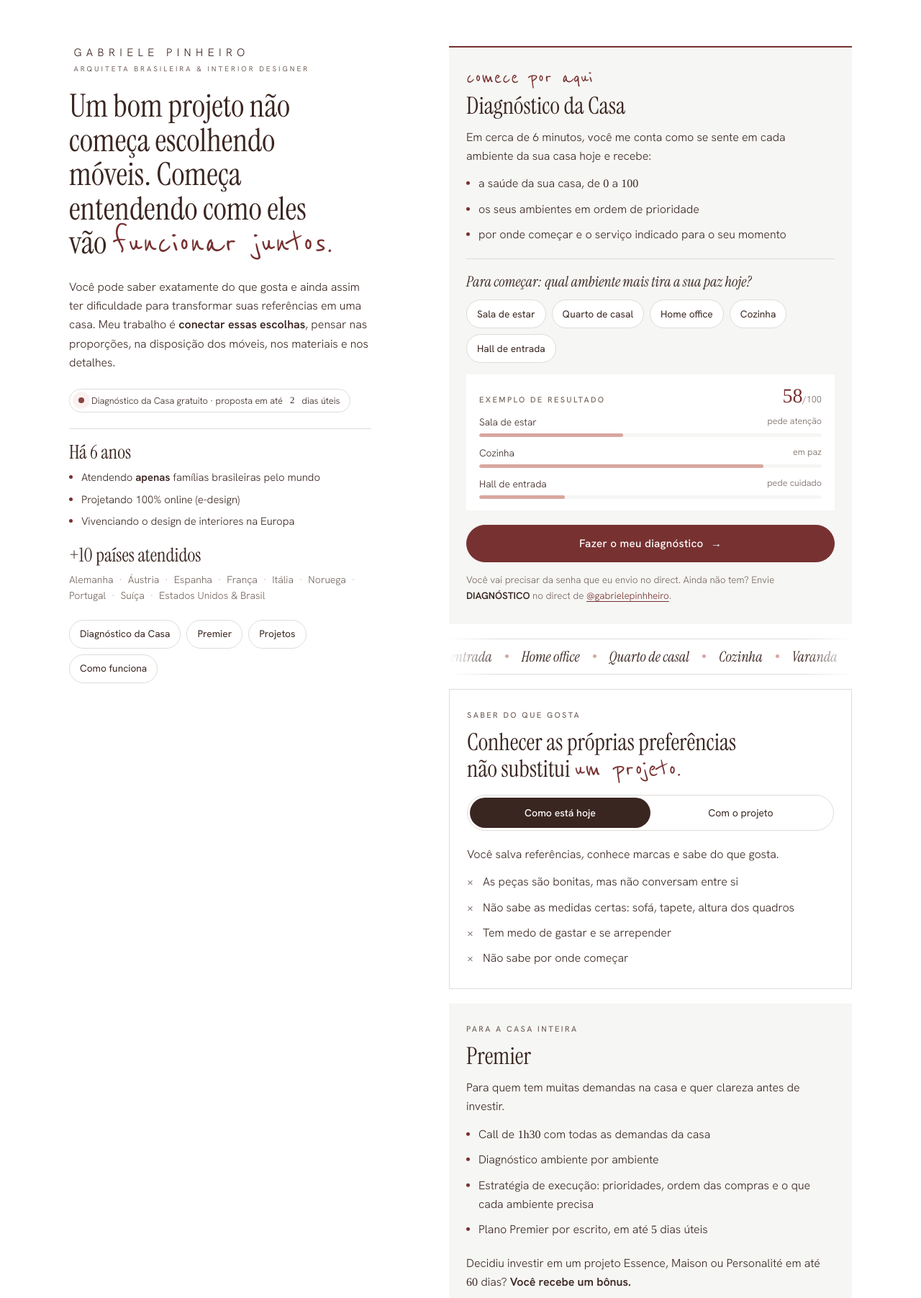
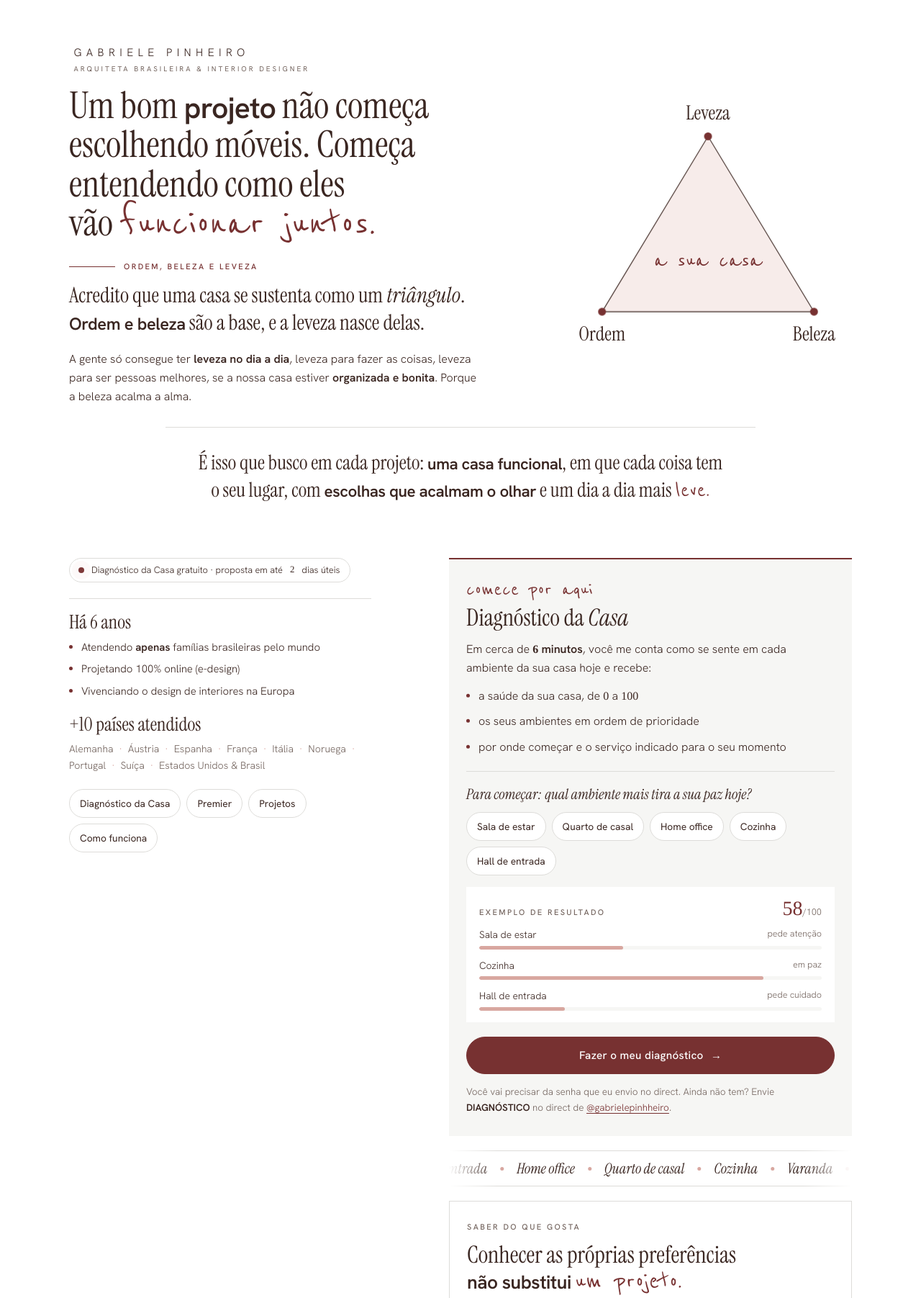
Before and after one commit to Gabrielepinheiro/Deutsch, a plain HTML site: page links/index.html in a window 1280 px wide. Shown: the top 1803 px of the page at 72% size. Drawn offline with Linux system fonts and the light colour scheme.

Commit message:
Site: abertura com o triângulo Ordem, beleza e leveza e títulos com negrito e letra à mão
Co-Authored-By: Claude Opus 5.5 <noreply@anthropic.com>
Claude-Session: https://claude.ai/code/session_01Npdet1GNfoboVSCR7t893r

```diff
--- a/links/index.html
+++ b/links/index.html
@@ -51,7 +51,41 @@ h1, h2, h3 { font-family: var(--display); font-weight: 400; margin: 0; text-wrap
 .id-topo { display: flex; align-items: center; gap: 18px; }
 .retrato { width: 76px; height: 76px; border-radius: 50%; overflow: hidden; flex: none; background: var(--nevoa); }
 .retrato img { width: 100%; height: 100%; object-fit: cover; display: block; }
-.titulo { font-size: clamp(2rem, 7.6vw, 2.75rem); line-height: 1.08; }
+.titulo { font-size: clamp(2.1rem, 8vw, 3.2rem); line-height: 1.06; margin: 0; }
+/* Títulos com ritmo: serifa, itálico, negrito em Hanken e uma expressão à mão */
+.titulo b, .bloco h2 b, .manifesto b, .busco b { font-family: var(--texto); font-weight: 600; font-size: .8em; letter-spacing: -.02em; }
+.bloco h2 em, .manifesto em, .titulo em { font-style: italic; }
+
+/* Abertura: a filosofia e o triângulo, lidos como um só pensamento */
+.abertura {
+  max-width: 1120px; margin: 0 auto;
+  padding: 28px max(16px, env(safe-area-inset-right, 0px)) 8px max(16px, env(safe-area-inset-left, 0px));
+  display: grid; gap: 22px;
+}
+.abertura-texto { display: grid; gap: 18px; min-width: 0; max-width: 620px; }
+.ponte { display: flex; align-items: center; gap: 12px; margin: 4px 0 -4px; }
+.ponte > span:first-child { height: 1px; width: 64px; background: var(--bordo); flex: none; }
+.ponte .rot { color: var(--bordo); }
+.manifesto { font: 400 clamp(1.45rem, 5.4vw, 1.85rem)/1.28 var(--display); margin: 0; text-wrap: balance; }
+.abertura-texto > p:not(.manifesto):not(.ponte) { margin: 0; max-width: 36em; }
+.triangulo { margin: 0; justify-self: center; width: 100%; max-width: 380px; }
+.triangulo svg { display: block; width: 100%; height: auto; overflow: visible; }
+.triangulo .tl { font-family: var(--display); font-size: 30px; fill: var(--cacau); }
+.triangulo .tm { font-family: var(--mao); font-size: 40px; fill: var(--bordo); }
+.triangulo .v { fill: var(--bordo); }
+.triangulo .tri-fundo { fill: var(--anturio); fill-opacity: .22; }
+.triangulo .tri-linha { fill: none; stroke: var(--cacau); stroke-width: 1.2; }
+.busco { font: 400 clamp(1.35rem, 5vw, 1.75rem)/1.35 var(--display); margin: 6px 0 0; padding: 22px 0 4px; border-top: 1px solid var(--linha); text-wrap: balance; }
+/* animação do triângulo: a base primeiro, depois a leveza */
+.triangulo.anima .tri-linha { stroke-dasharray: 1; stroke-dashoffset: 1; animation: tracar 2s cubic-bezier(.45,.05,.3,1) .3s forwards; }
+.triangulo.anima .tri-fundo, .triangulo.anima .tm { opacity: 0; animation: aparecer .9s ease 2.3s forwards; }
+.triangulo.anima .v, .triangulo.anima .tl { opacity: 0; transform-box: fill-box; transform-origin: center; animation: brotar .6s cubic-bezier(.2,.7,.2,1) forwards; }
+.triangulo.anima .o { animation-delay: .3s; }
+.triangulo.anima .b { animation-delay: 1s; }
+.triangulo.anima .l { animation-delay: 1.8s; }
+@keyframes tracar { to { stroke-dashoffset: 0; } }
+@keyframes aparecer { to { opacity: 1; } }
+@keyframes brotar { from { opacity: 0; transform: translateY(8px) scale(.9); } to { opacity: 1; transform: none; } }
 .bio { margin: 0; max-width: 34em; }
 .vivo { display: inline-flex; align-items: center; gap: 10px; width: fit-content; max-width: 100%; margin: 0; padding: 7px 14px 7px 12px; border: 1px solid var(--linha); border-radius: 999px; font-size: .8rem; line-height: 1.35; }
 .pulso { position: relative; flex: none; width: 8px; height: 8px; border-radius: 50%; background: var(--bordo); }
@@ -175,6 +209,7 @@ h1, h2, h3 { font-family: var(--display); font-weight: 400; margin: 0; text-wrap
 .mais { margin-top: 10px; font: 500 .9rem var(--texto); color: var(--bordo); background: none; border: 0; padding: 10px 0; cursor: pointer; text-decoration: underline; text-underline-offset: 4px; }
 
 /* No que eu acredito */
+.citacao b { font-family: var(--texto); font-style: normal; font-weight: 600; font-size: .8em; }
 .citacao { font: italic 400 clamp(1.45rem, 5.4vw, 1.8rem)/1.3 var(--display); margin: 10px 0 20px; padding-left: 18px; border-left: 2px solid var(--bordo); text-wrap: balance; }
 .principios { list-style: none; margin: 0 0 20px; padding: 0; display: grid; gap: 14px; }
 .principios li { display: grid; grid-template-columns: 2rem minmax(0, 1fr); gap: 2px 8px; }
@@ -201,6 +236,10 @@ h1, h2, h3 { font-family: var(--display); font-weight: 400; margin: 0; text-wrap
 .legal a { text-underline-offset: 3px; }
 
 @media (min-width: 960px) {
+  .abertura { grid-template-columns: minmax(0, 1fr) minmax(0, 400px); column-gap: 64px; align-items: center; padding-top: 64px; }
+  .abertura-texto { grid-column: 1; }
+  .triangulo { grid-column: 2; grid-row: 1; max-width: 400px; }
+  .busco { grid-column: 1 / -1; text-align: center; max-width: 820px; justify-self: center; padding-top: 30px; }
   .pagina { grid-template-columns: minmax(0, 420px) minmax(0, 560px); justify-content: space-between; gap: 64px; padding-top: 64px; }
   .id { position: sticky; top: 40px; margin: 0; }
   .blocos { margin: 0; }
@@ -214,7 +253,7 @@ h1, h2, h3 { font-family: var(--display); font-weight: 400; margin: 0; text-wrap
 .revelar.visivel { opacity: 1; transform: none; }
 @media (prefers-reduced-motion: reduce) {
   html { scroll-behavior: auto; }
-  .entra, .pulso::after, .faixa-trilho, .btn.chama, .am-barra span { animation: none !important; }
+  .entra, .pulso::after, .faixa-trilho, .btn.chama, .am-barra span, .triangulo * { animation: none !important; }
   .revelar { opacity: 1; transform: none; transition: none; }
   .btn .seta, .linhas summary::after, .troca-fundo, .painel { transition: none; }
 }
@@ -222,14 +261,33 @@ h1, h2, h3 { font-family: var(--display); font-weight: 400; margin: 0; text-wrap
 </head>
 <body>
 
-<main class="pagina">
-  <header class="id">
+<header class="abertura">
+  <div class="abertura-texto">
     <div class="id-topo entra" style="--i:0">
       <div class="retrato" id="retrato" hidden></div>
       <p class="assinatura">Gabriele Pinheiro<small>Arquiteta brasileira &amp; Interior designer</small></p>
     </div>
-    <h1 class="titulo entra" style="--i:1">Um bom projeto não começa escolhendo móveis. Começa entendendo como eles vão <span class="mao">funcionar juntos.</span></h1>
-    <p class="bio entra" style="--i:2">Você pode saber exatamente do que gosta e ainda assim ter dificuldade para transformar suas referências em uma casa. Meu trabalho é <b>conectar essas escolhas</b>, pensar nas proporções, na disposição dos móveis, nos materiais e nos detalhes.</p>
+    <h1 class="titulo entra" style="--i:1">Um bom <b>projeto</b> não começa escolhendo móveis. Começa entendendo como eles vão <span class="mao">funcionar juntos.</span></h1>
+    <p class="ponte entra" style="--i:2"><span aria-hidden="true"></span><span class="rot">Ordem, beleza e leveza</span></p>
+    <p class="manifesto entra" style="--i:3">Acredito que uma casa se sustenta como um <em>triângulo</em>. <b>Ordem e beleza</b> são a base, e a leveza nasce delas.</p>
+    <p class="entra" style="--i:4">A gente só consegue ter <b>leveza no dia a dia</b>, leveza para fazer as coisas, leveza para ser pessoas melhores, se a nossa casa estiver <b>organizada e bonita</b>. Porque a beleza acalma a alma.</p>
+  </div>
+  <figure class="triangulo" id="triangulo">
+    <svg viewBox="0 0 440 400" role="img" aria-label="Triângulo com Ordem e Beleza na base, Leveza no topo e a sua casa no centro">
+      <polygon class="tri-fundo" points="220,62 58,330 382,330"/>
+      <path class="tri-linha" d="M58 330 L382 330 L220 62 Z" pathLength="1"/>
+      <circle class="v o" cx="58" cy="330" r="6"/><circle class="v b" cx="382" cy="330" r="6"/><circle class="v l" cx="220" cy="62" r="6"/>
+      <text class="tl o" x="58" y="374" text-anchor="middle">Ordem</text>
+      <text class="tl b" x="382" y="374" text-anchor="middle">Beleza</text>
+      <text class="tl l" x="220" y="36" text-anchor="middle">Leveza</text>
+      <text class="tm" x="220" y="262" text-anchor="middle">a sua casa</text>
+    </svg>
+  </figure>
+  <p class="busco entra" style="--i:5">É isso que busco em cada projeto: <b>uma casa funcional</b>, em que cada coisa tem o seu lugar, com <b>escolhas que acalmam o olhar</b> e um dia a dia mais <span class="mao">leve.</span></p>
+</header>
+
+<main class="pagina">
+  <aside class="id" aria-label="Sobre o escritório">
     <p class="vivo entra" style="--i:3"><span class="pulso" aria-hidden="true"></span>Diagnóstico da Casa gratuito · proposta em até <span class="n">2</span> dias úteis</p>
     <div class="fatos entra" style="--i:4">
       <div class="fato">
@@ -251,13 +309,13 @@ h1, h2, h3 { font-family: var(--display); font-weight: 400; margin: 0; text-wrap
       <li><a href="#projetos">Projetos</a></li>
       <li><a href="#processo">Como funciona</a></li>
     </ul></nav>
-  </header>
+  </aside>
 
   <div class="blocos">
     <section class="bloco diag entra" style="--i:3" id="comece" aria-labelledby="t-diag">
       <span class="mao" aria-hidden="true">comece por aqui</span>
-      <h2 id="t-diag">Diagnóstico da Casa</h2>
-      <p>Em cerca de 6 minutos, você me conta como se sente em cada ambiente da sua casa hoje e recebe:</p>
+      <h2 id="t-diag">Diagnóstico da <em>Casa</em></h2>
+      <p>Em cerca de <b><span class="n">6</span> minutos</b>, você me conta como se sente em cada ambiente da sua casa hoje e recebe:</p>
       <ul class="lista">
         <li><span class="ponto"></span><span>a saúde da sua casa, de <span class="n">0</span> a <span class="n">100</span></span></li>
         <li><span class="ponto"></span><span>os seus ambientes em ordem de prioridade</span></li>
@@ -288,7 +346,8 @@ h1, h2, h3 { font-family: var(--display); font-weight: 400; margin: 0; text-wrap
 
     <section class="bloco claro" aria-labelledby="t-antes">
       <p class="rot">Saber do que gosta</p>
-      <h2 id="t-antes">Conhecer as próprias preferências não substitui <span class="mao">um projeto.</span></h2>
+      <h2 id="t-antes">Conhecer as próprias preferências <b>não substitui</b> <span class="mao">um projeto.</span></h2>
+      <p>Você pode saber exatamente do que gosta e ainda assim ter dificuldade para transformar suas referências em uma casa. Meu trabalho é <b>conectar essas escolhas</b>, pensar nas proporções, na disposição dos móveis, nos materiais e nos detalhes.</p>
       <div class="troca" role="tablist" aria-label="Compare" data-lado="hoje">
         <span class="troca-fundo" aria-hidden="true"></span>
         <button type="button" role="tab" id="tab-hoje" aria-selected="true" aria-controls="p-hoje">Como está hoje</button>
@@ -308,8 +367,8 @@ h1, h2, h3 { font-family: var(--display); font-weight: 400; margin: 0; text-wrap
 
     <section class="bloco" id="premier" aria-labelledby="t-premier">
       <p class="rot">Para a casa inteira</p>
-      <h2 id="t-premier">Premier</h2>
-      <p>Para quem tem muitas demandas na casa e quer clareza antes de investir.</p>
+      <h2 id="t-premier"><em>Premier</em>: <b>clareza</b> antes de <span class="mao">investir.</span></h2>
+      <p>Para quem tem <b>muitas demandas na casa</b> e quer saber por onde começar.</p>
       <ul class="lista">
         <li><span class="ponto"></span><span>Call de <span class="n">1h30</span> com todas as demandas da casa</span></li>
         <li><span class="ponto"></span><span>Diagnóstico ambiente por ambiente</span></li>
@@ -323,8 +382,8 @@ h1, h2, h3 { font-family: var(--display); font-weight: 400; margin: 0; text-wrap
 
     <section class="bloco claro" id="projetos" aria-labelledby="t-projetos">
       <p class="rot">Projetos de interiores online</p>
-      <h2 id="t-projetos">Escolha pelo tipo de trabalho</h2>
-      <p>Os nomes descrevem o tipo de trabalho, não uma posição numa escada. <b>Sem obra:</b> a transformação vem dos móveis soltos, das texturas, das composições e adornos.</p>
+      <h2 id="t-projetos">Escolha pelo <span class="mao">tipo de trabalho</span></h2>
+      <p>Os nomes descrevem <b>o tipo de trabalho</b>, não uma posição numa escada. <b>Sem obra:</b> a transformação vem dos móveis soltos, das texturas, das composições e adornos.</p>
       <div class="linhas">
         <details>
           <summary><strong>Essence</strong><span>A casa já tem base. Falta a decoração.</span></summary>
@@ -357,7 +416,7 @@ h1, h2, h3 { font-family: var(--display); font-weight: 400; margin: 0; text-wrap
 
     <section class="bloco" id="processo" aria-labelledby="t-processo">
       <p class="rot">Como funciona</p>
-      <h2 id="t-processo">Do diagnóstico ao Design Book</h2>
+      <h2 id="t-processo">Do <em>diagnóstico</em> ao <span class="mao">Design Book</span></h2>
       <ol class="etapas" id="etapas">
         <li><strong>Diagnóstico &amp; Análise</strong><span>Você me conta as demandas da sua casa e eu indico o serviço que melhor atende você.</span></li>
         <li><strong>Proposta &amp; Contratação</strong><span>Uma proposta clara, com o que está incluído, os prazos e o investimento.</span></li>
@@ -376,8 +435,9 @@ h1, h2, h3 { font-family: var(--display); font-weight: 400; margin: 0; text-wrap
     </section>
 
     <section class="bloco claro" aria-labelledby="t-acredito">
-      <p class="rot" id="t-acredito">No que eu acredito</p>
-      <p class="citacao">Um espaço pode ter muitas possibilidades que os seus moradores ainda não conseguiram identificar.</p>
+      <p class="rot">Filosofia de projeto</p>
+      <h2 id="t-acredito">No que eu <span class="mao">acredito</span></h2>
+      <p class="citacao">Um espaço pode ter <b>muitas possibilidades</b> que os seus moradores ainda não conseguiram identificar.</p>
       <ol class="principios">
         <li><span class="n">01</span><strong>Um projeto precisa funcionar como um todo.</strong><span>Antes dos móveis, vem o jeito como eles vão funcionar juntos.</span></li>
         <li><span class="n">02</span><strong>O olhar profissional amplia as possibilidades.</strong><span>Repertório e conhecimento ajudam a enxergar soluções e reorganizar escolhas.</span></li>
@@ -390,8 +450,8 @@ h1, h2, h3 { font-family: var(--display); font-weight: 400; margin: 0; text-wrap
 
     <section class="bloco circulo" id="circulo" aria-labelledby="t-circulo">
       <p class="rot">Para quem já é cliente</p>
-      <h2 id="t-circulo">Círculo GP</h2>
-      <p>Clientes Maison e Personalité, com o projeto entregue, podem contar a sua experiência e ganham reconhecimentos a cada gesto, como semanas extras de suporte.</p>
+      <h2 id="t-circulo">Círculo <span class="mao">GP</span></h2>
+      <p>Clientes Maison e Personalité, com o projeto entregue, podem contar a sua experiência e <b>ganham reconhecimentos</b> a cada gesto, como semanas extras de suporte.</p>
       <dl>
         <dt>Indicou e a pessoa contratou?</dt>
         <dd>Você recebe <span class="n">10%</span> de crédito no seu próximo projeto, acumulável até <span class="n">30%</span>. Quem foi indicado ganha 2 semanas a mais de concierge. Basta a pessoa informar o seu nome no Diagnóstico da Casa.</dd>
@@ -495,6 +555,7 @@ window.GP_CONFIG = {
 
   /* ---------- Movimento ---------- */
   var calmo = window.matchMedia("(prefers-reduced-motion: reduce)").matches;
+  if (!calmo) document.getElementById("triangulo").classList.add("anima");
   var temIO = "IntersectionObserver" in window;
   function aoVer(el, fn, limiar) {
     if (!temIO) return fn();
```
